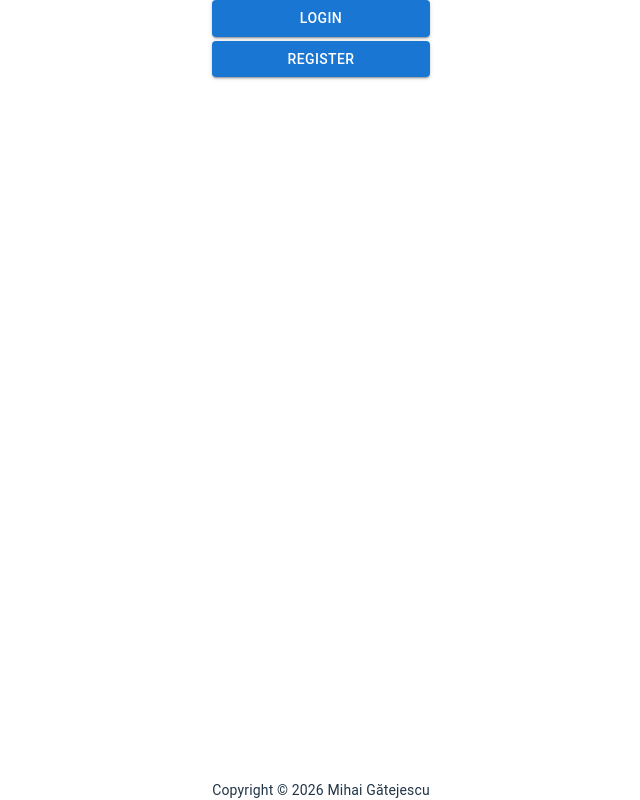
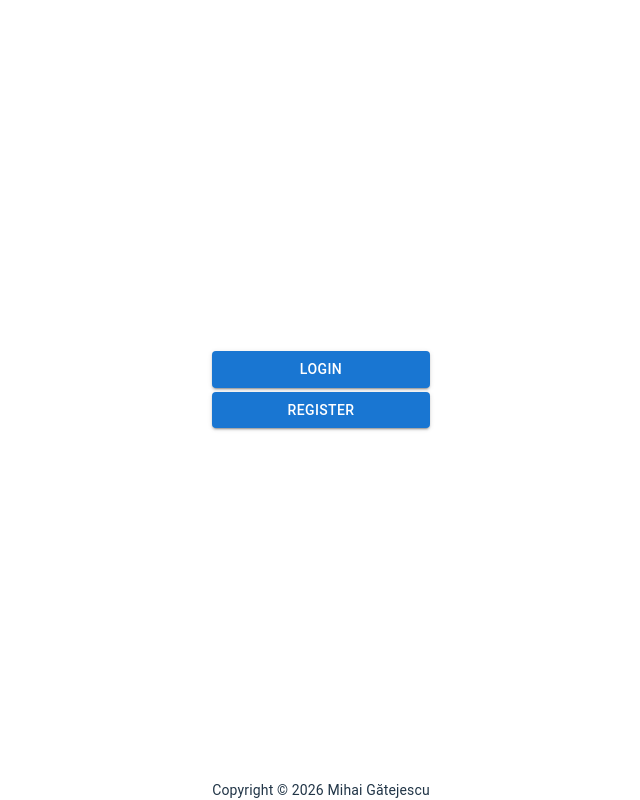
Before and after one commit to odCat/castle-client, a React (Vite) app: page / in a window 1280 px wide. Shown: the whole page, without its empty margins (319-959 px from the left). Built offline with nearby package versions, Linux system fonts and the light colour scheme.

Commit message:
Put the buttons in the center

```diff
--- a/src/App.css
+++ b/src/App.css
@@ -1,10 +1,4 @@
 #root {
-    display: flex;
-    flex-direction: column;
     height: 100%;
-    /*max-width: 1280px;*/
-    /*max-height: 100%;*/
     margin: auto;
-    /*padding: 2rem;*/
-    text-align: center;
 }
--- a/src/App.jsx
+++ b/src/App.jsx
@@ -7,7 +7,7 @@ export default function App() {
 
   return (
       <Box sx={{ display: "flex", flexDirection: "column", minHeight: "100vh" }}>
-          <Container sx={{ flex: 1 }}>
+          <Container sx={{ display: "flex", flexDirection: "column", justifyContent: "center", flex: 1 }}>
               <OnlineCard />
           </Container>
 
```
